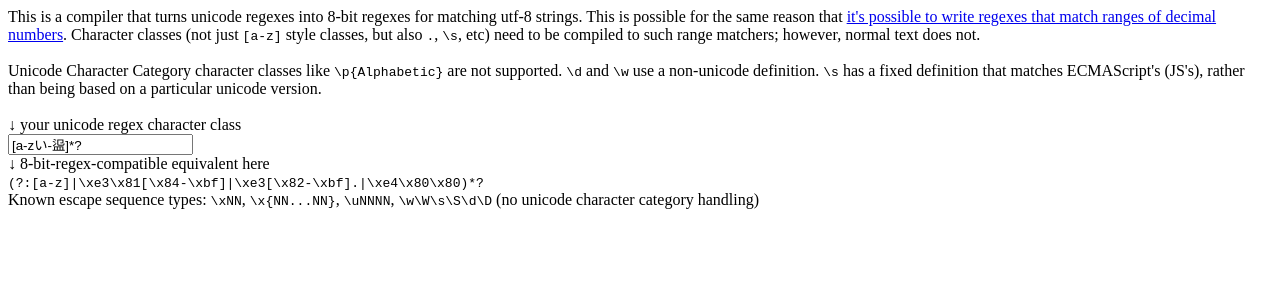
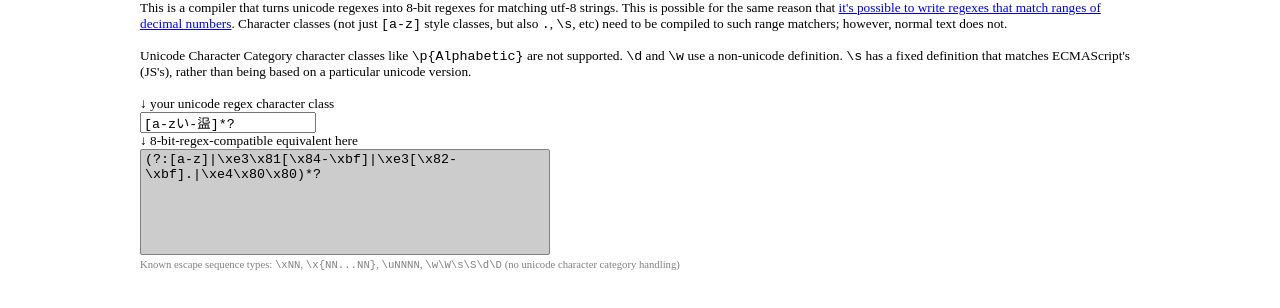
Before and after one commit to wareya/uniregex, a plain HTML site: page index.html in a window 1280 px wide. Drawn offline with Linux system fonts and the light colour scheme.

Commit message:
Update index.html

```diff
--- a/index.html
+++ b/index.html
@@ -2,6 +2,27 @@
 <html>
 <head>
   <title>UniRegex</title>
+  <style>
+    body {margin: auto; width: 1000px;}
+pre { background: #ccc; padding: 2px 4px; display: inline-block; }
+#bottom {
+   color: grey;
+   font-size: 80%;
+   padding-bottom: 10px;
+}
+tt, input, #output { font-family: monospace;  }
+body { font-size: 10pt; }
+code {
+    background: #ccc;
+    padding: 2px 4px;
+    border: 1px solid grey;
+    border-radius: 2px;
+    overflow-y: scroll;
+    width: 400px;
+    height: 100px !important;
+    display: inline-block;
+}
+  </style>
 </head>
 <body>
 This is a compiler that turns unicode regexes into 8-bit regexes for matching utf-8 strings. This is possible for the same reason that <a href="https://stackoverflow.com/questions/33512037/a-regular-expression-generator-for-number-ranges">it's possible to write regexes that match ranges of decimal numbers</a>. Character classes (not just <tt>[a-z]</tt> style classes, but also <tt>.</tt>, <tt>\s</tt>, etc) need to be compiled to such range matchers; however, normal text does not.
```
